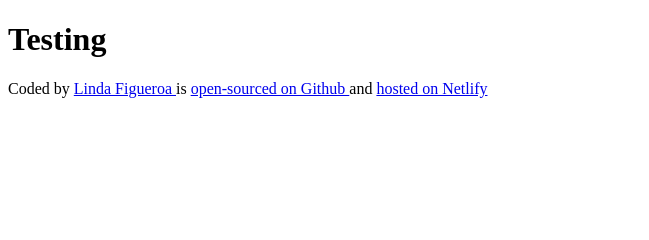
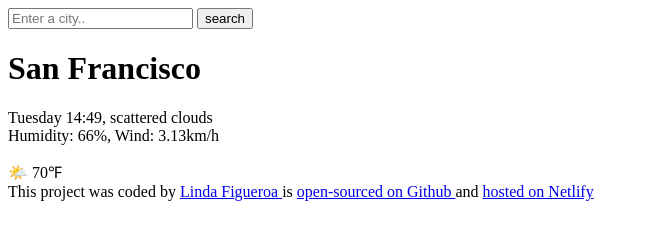
Before and after one commit to LindaFigueroa/Vanilla-Weather-Search, a plain HTML site: page index.html in a window 1280 px wide. Shown: the whole page, without its empty margins (0-649 px from the left). Drawn offline with Linux system fonts and the light colour scheme.

Commit message:
Added the HTML to the project

```diff
--- a/index.html
+++ b/index.html
@@ -6,9 +6,26 @@
     <title>Vanilla Weather Search</title>
   </head>
   <body>
-    <h1>Testing</h1>
+    <header>
+      <form>
+        <input type="search" placeholder="Enter a city.." required />
+        <input type="submit" value="search" />
+      </form>
+    </header>
+    <main>
+      <div>
+        <h1>San Francisco</h1>
+        <p>
+          Tuesday 14:49, scattered clouds
+          <br />
+          Humidity: 66%, Wind: 3.13km/h
+        </p>
+      </div>
+      <div>🌤️ 70℉</div>
+    </main>
+
     <footer>
-      Coded by
+      This project was coded by
       <a href="https://github.com/LindaFigueroa" target="_blank">
         Linda Figueroa
       </a>
```
